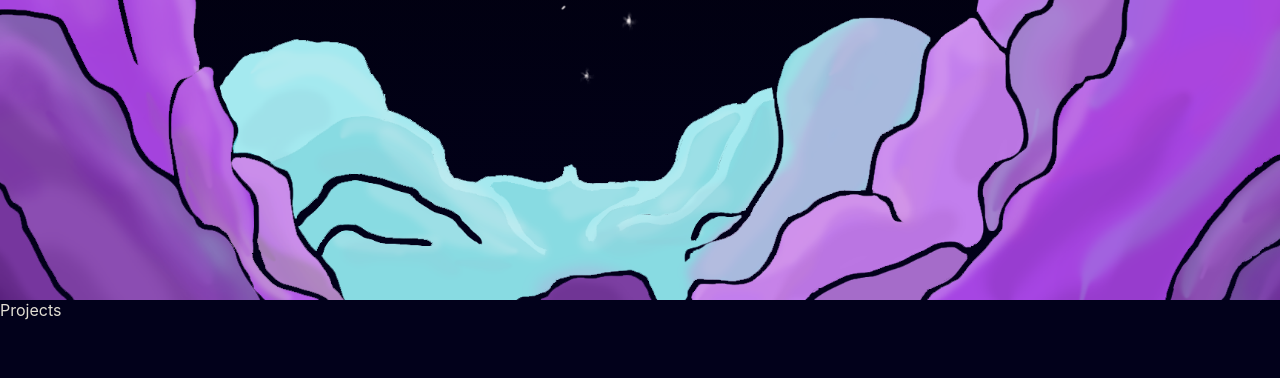
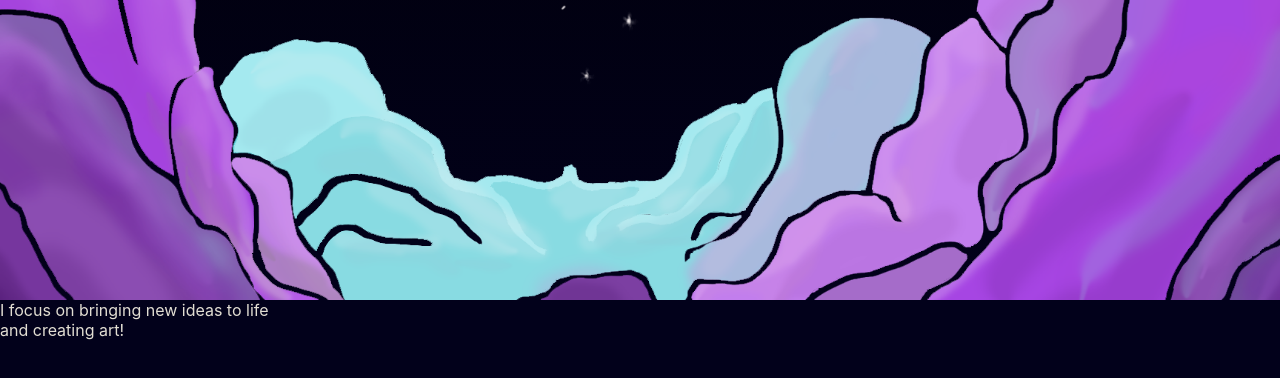
Before and after one commit to Lu-Smith/animated_portfolio_sass_typescript, a React (Create React App) app: page / in a window 1280 px wide. Shown: the part 1300-1678 px from the top of the page. Built offline with nearby package versions, Linux system fonts and the light colour scheme.

Commit message:
Updated content of Projects.tsx

```diff
--- a/src/components/Projects.tsx
+++ b/src/components/Projects.tsx
@@ -1,8 +1,23 @@
-import React from 'react'
+import React from 'react';
+import { motion } from 'framer-motion';
 
 const Projects = () => {
   return (
-    <div className='Projects'>Projects</div>
+    <div className='Projects'>
+        <div className="textContainer">
+            <p>
+                I focus on bringing new ideas to life
+                  <br /> and creating art!
+
+            </p>
+        </div>
+        <div className="titleContainer">
+
+        </div>
+        <div className="listContainer">
+
+        </div>
+    </div>
   )
 }
 
```
